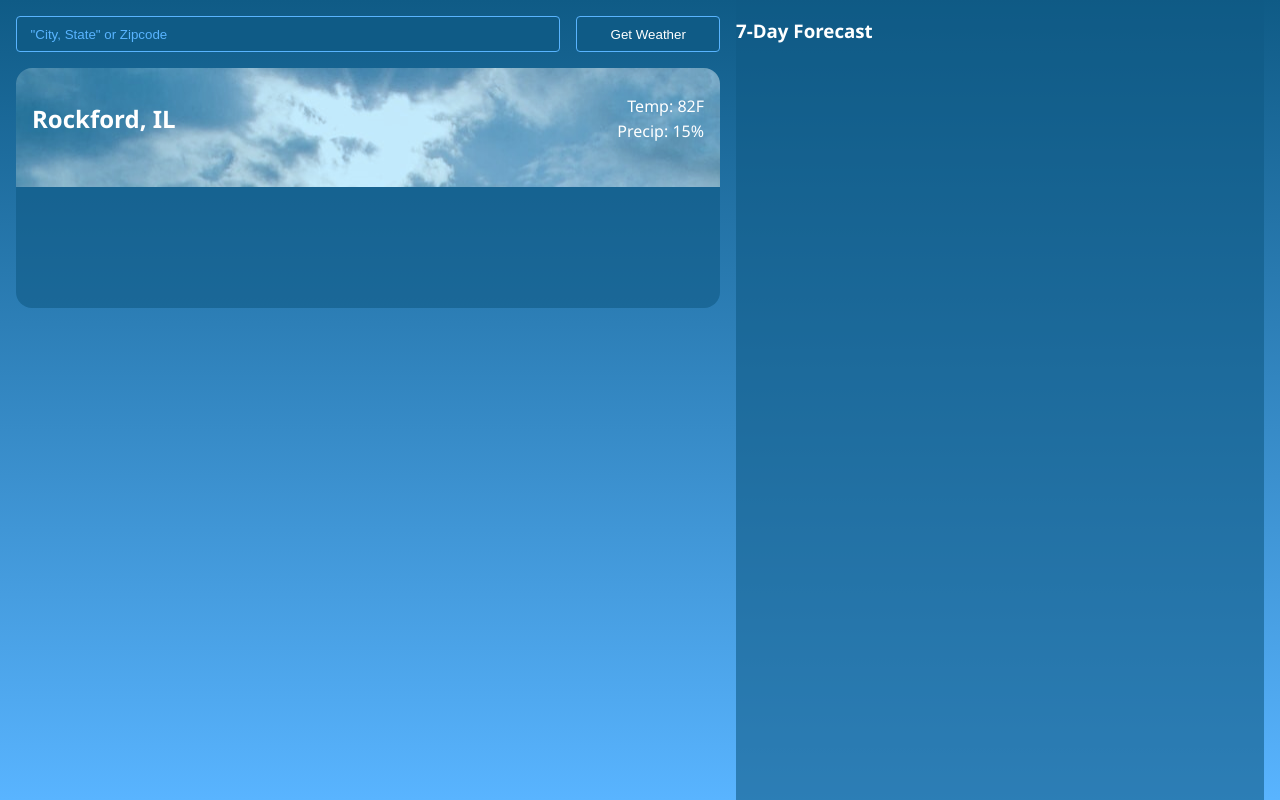
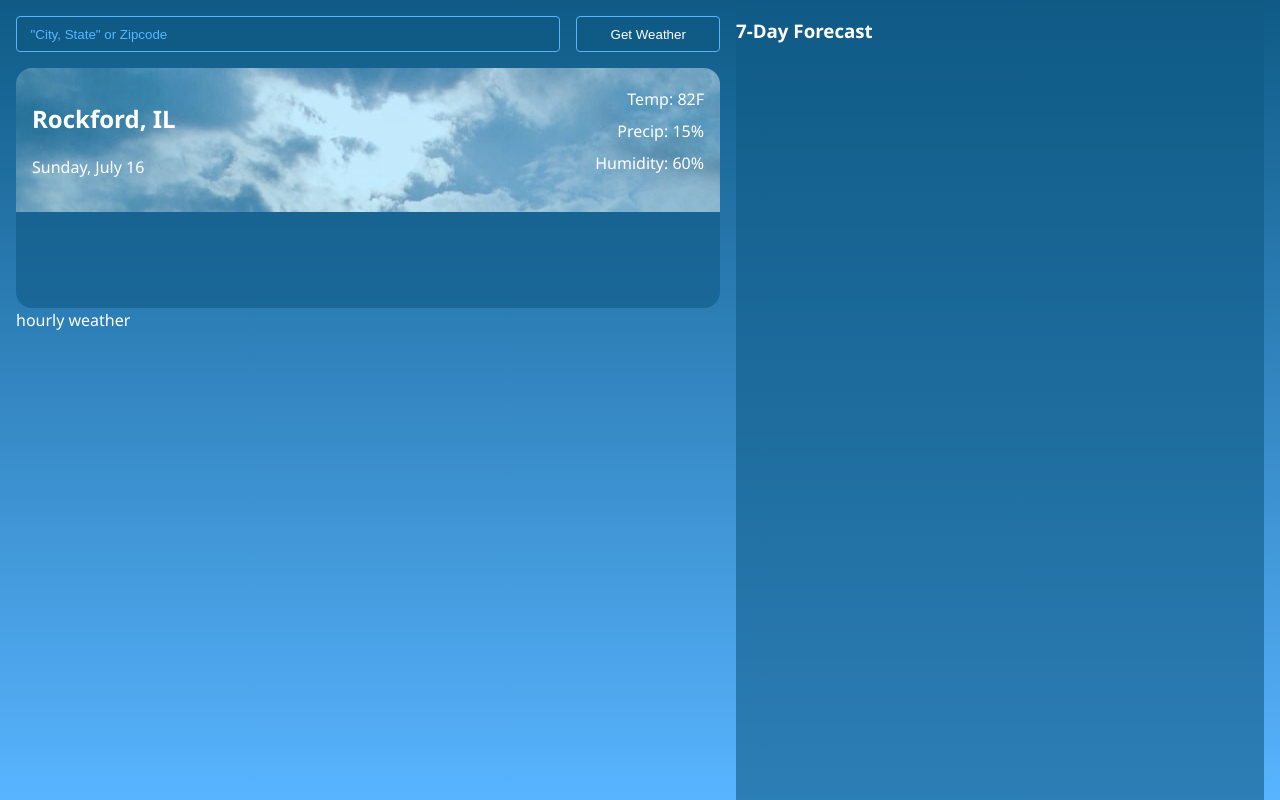
Before and after one commit to ShawnO86/National_News_Weather, a Vue app: page / in a window 1280 px wide. Built offline with nearby package versions, Linux system fonts and the light colour scheme.

Commit message:
weatherboxhead data alignment

```diff
--- a/src/App.vue
+++ b/src/App.vue
@@ -4,6 +4,7 @@
       <location-input @location="setLocation" />
     </div>
     <current-weather></current-weather>
+    <p>hourly weather</p>
   </section>
   <section class="sideBar">
     <side-bar></side-bar>
--- a/src/components/weatherBoxHead.vue
+++ b/src/components/weatherBoxHead.vue
@@ -1,9 +1,13 @@
 <template>
   <div class="weatherBox_head" :style="{ backgroundImage: 'url(' + bgImage + ')' }">
-    <h1>Rockford, IL</h1>
+    <div class="weather_head_CityDate">
+      <h1>Rockford, IL</h1>
+      <p>Sunday, July 16</p>
+    </div>
     <div class="weather_head_data">
       <p>Temp: 82F</p>
       <p>Precip: 15%</p>
+      <p>Humidity: 60%</p>
     </div>
   </div>
 </template>
@@ -52,9 +56,12 @@ h1 {
   border-radius: 1rem 1rem 0 0;
   display: flex;
   justify-content: space-between;
-  align-items: center;
+
 }
 .weather_head_data {
-  text-align: right;
+  display: flex;
+  flex-direction: column;
+  justify-content: space-around;
+  align-items: flex-end;
 }
 </style>
```
